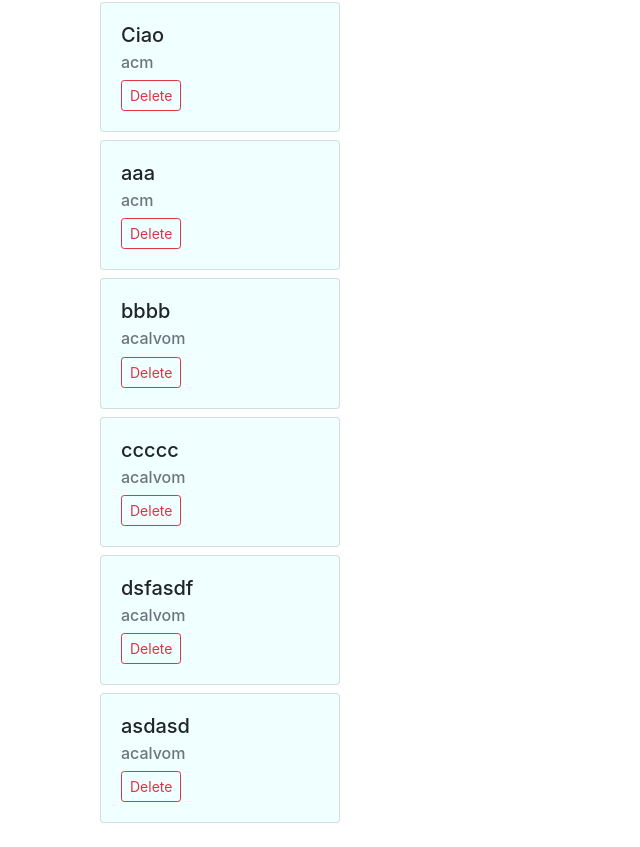
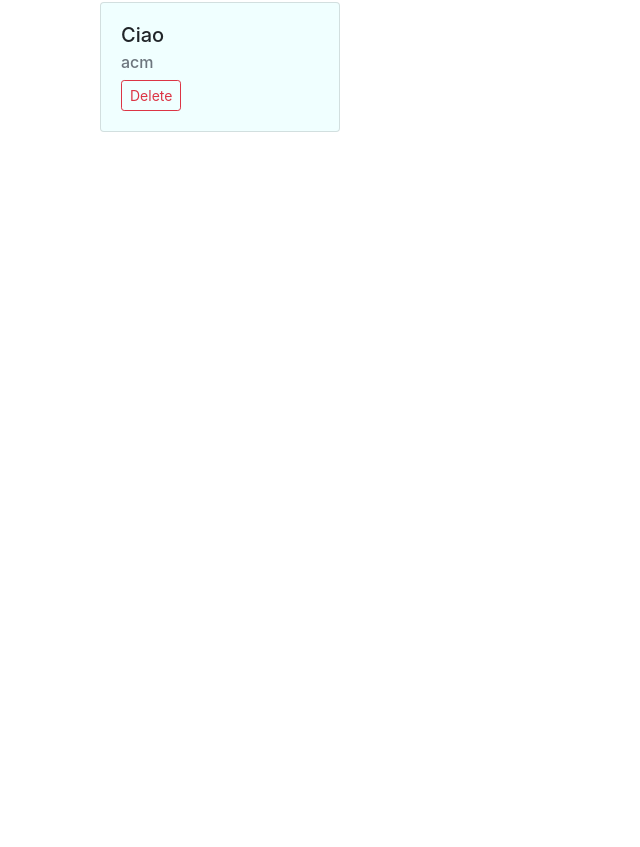
Before and after one commit to acalvom/learning-react-blog, a React (Create React App) app: page / in a window 1280 px wide. Shown: the part 842-1689 px from the top of the page, without its empty margins (0-640 px from the left). After the commit the page ends 998 px from the top, so only its background shows below. Built offline with nearby package versions, Linux system fonts and the light colour scheme; data requests are answered from the project's data file.

Commit message:
DELETE an existing entry (method 1)

```diff
--- a/data/db.json
+++ b/data/db.json
@@ -35,36 +35,6 @@
       "author": "acm",
       "title": "Ciao",
       "content": "Lorem ipsum dolor sit amet, consectetur adipiscing elit. Nam a venenatis risus. Sed eu tellus sodales nunc vulputate congue vitae nec mi. Etiam sit amet mi congue, consequat sem non, vehicula dolor. Proin id commodo justo. Nunc dictum id nibh euismod faucibus. Vivamus ultricies nibh eget orci gravida, non sollicitudin quam lobortis. Duis tellus orci, interdum tincidunt ultrices eu, elementum sed tellus. Donec sit amet quam eros. Mauris placerat efficitur leo eget tempor. Ut ac dictum nulla. Cras orci dolor, tincidunt vitae consequat id, gravida id sapien. Aliquam tincidunt lacinia metus in aliquam. Sed dignissim aliquet dapibus. Aliquam at mi pulvinar diam pharetra elementum id id neque. Morbi vel eros risus. "
-    },
-    {
-      "title": "aaa",
-      "author": "acm",
-      "content": "eeeee",
-      "id": 6
-    },
-    {
-      "title": "bbbb",
-      "author": "acalvom",
-      "content": "ñksdfhñsdhfñasdjhfadjhñadshañdh",
-      "id": 7
-    },
-    {
-      "title": "ccccc",
-      "author": "acalvom",
-      "content": "cccccccccccccccccccccccccccccccc",
-      "id": 8
-    },
-    {
-      "title": "dsfasdf",
-      "author": "acalvom",
-      "content": "sdfasdfasd",
-      "id": 9
-    },
-    {
-      "title": "asdasd",
-      "author": "acalvom",
-      "content": "asdad",
-      "id": 10
     }
   ]
 }
--- a/src/components/Home.jsx
+++ b/src/components/Home.jsx
@@ -6,19 +6,13 @@ import useFetch from "../hooks/useFetch";
 const Home = () => {
     const {data: blog, isPending, fetchError} = useFetch('http://localhost:8000/blog');
 
-    const handleDeleteClick = (id) => {
-        // Esta función no tiene mucho sentido ahora porque los datos están en una BD
-        console.log(id)
-        return (blog.filter(item => item.id !== id))
-    }
-
     return (
         <Fragment>
             <div className="container">
                 <div className="row">
                     <div className="col-sm">
                         {isPending && <div><h2>Fetching data...</h2></div>}
-                        {blog && <EntriesList entries={blog} delete={handleDeleteClick} pageTitle={"Blog Entries"}/>}
+                        {blog && <EntriesList entries={blog} pageTitle={"Blog Entries"}/>}
                         {fetchError && <div><h3>{fetchError}</h3></div>}
                     </div>
                 </div>
--- a/src/components/blog/EntriesList.jsx
+++ b/src/components/blog/EntriesList.jsx
@@ -4,7 +4,29 @@ import {Link} from "react-router-dom";
 const EntriesList = (props) => {
     const blog = props.entries;
     const title = props.pageTitle;
-    const handleDeleteClick = props.delete;
+
+    /* ---- Para hacerlo con async y await ----
+    const deleteData = async (id) => {
+        const response = await fetch('http://localhost:8000/blog/' + id, {
+            method: 'DELETE',
+        });
+        if (!response.ok)
+            throw new Error(`HTTP error status: ${response.status}`)
+    }
+
+    const handleDeleteClick = (id) => {
+        deleteData(id)
+            .catch(e => <div><h3>{e.message}</h3></div>)
+    }
+    */
+
+    const handleDeleteClick = (id) => {
+        fetch('http://localhost:8000/blog/' + id, {
+            method: 'DELETE',
+        }).then(() => {
+            window.location.reload(false);
+        })
+    }
 
     return (
         <div>
```
